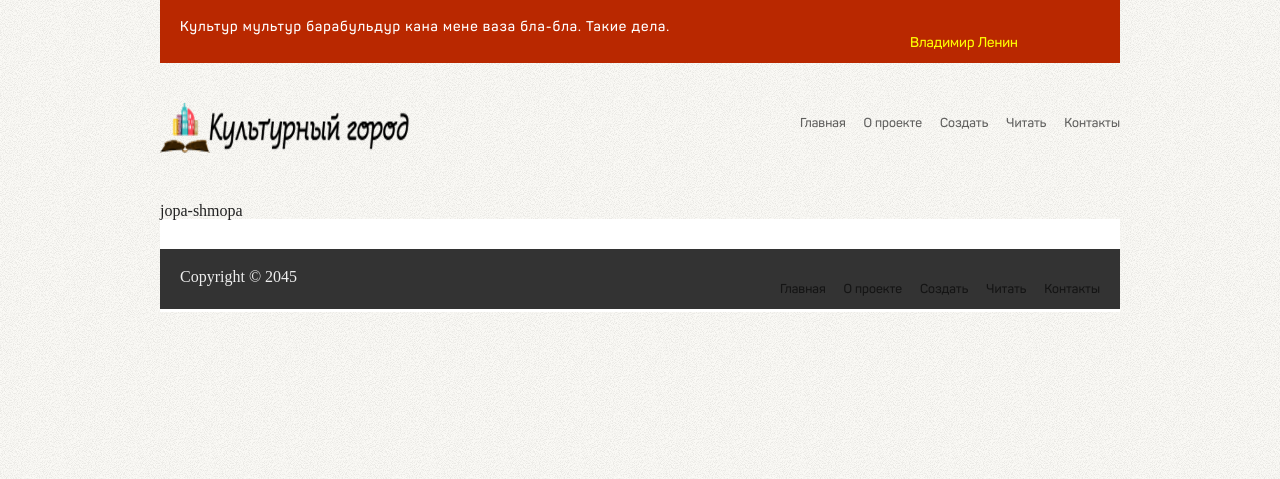
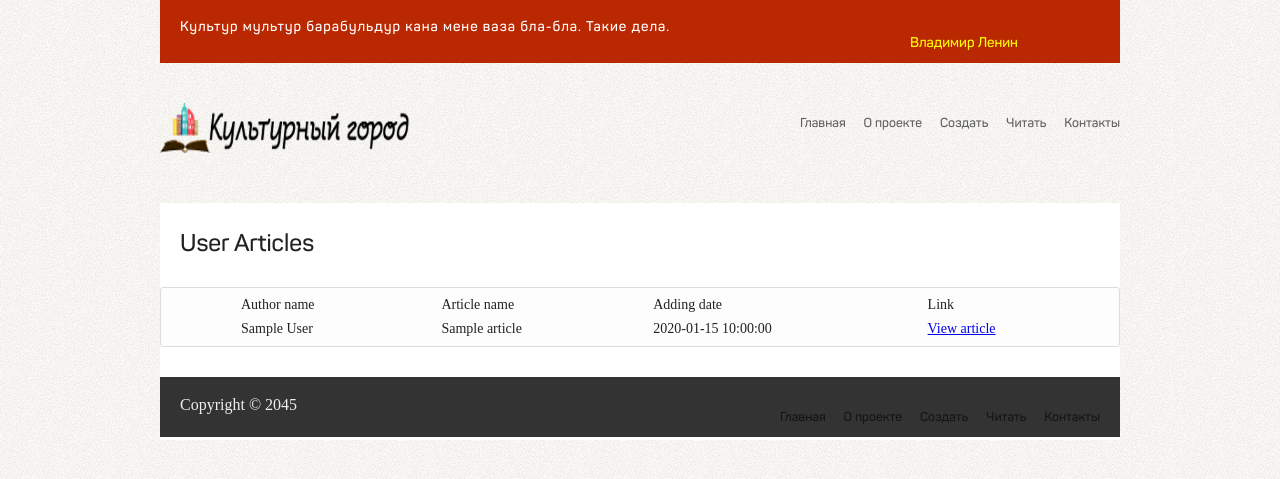
Before and after one commit to Alchick/city-city, a Flask app: page /read.html in a window 1280 px wide. Shown: the top 479 px of the page. Run offline with Flask 2, Linux system fonts and the light colour scheme; tables that the repository leaves empty hold one stand-in row (values such as "Sample post"); lists and menus that the app fills with data are empty.

Commit message:
add read article page, style and environment code

```diff
--- a/NOTES.txt
+++ b/NOTES.txt
@@ -1,3 +1,7 @@
 while change field name in models.py (database field-name), all data is dissimissed
 be careful Luke when you change some fields, you should have reserv databse, reserve valid data
 downgrade database version doesnt save you from this misunderstanding
+
+no URI for localhost:5000 - shoudl make!!!
+
+how display articles?
--- a/app/functions.py
+++ b/app/functions.py
@@ -10,8 +10,8 @@ from datetime import datetime
 from sqlalchemy.exc import DataError
 OK_STATUS = 0
 
-ALLOWED_EXTENSIONS = set(['pdf', 'jpeg', 'doc', 'docx', 'tiff', 'png', 'txt'])
-UPLOAD_FOLDER = '/tmp/file-storage'
+ALLOWED_EXTENSIONS = set(['pdf', 'jpeg', 'doc', 'docx', 'tiff', 'png', 'txt', 'jpg'])
+UPLOAD_FOLDER = '/home/e.sergeev/private_repos/city-city/app/static/filestorage/'
 
 def allowed_file(filename):
     if '.' in filename and \
@@ -71,3 +71,9 @@ def save_data_to_db(request):#field can be empty?
         #database is lock
         #another transaction
         #tables does not exists
+
+
+
+
+def get_data_from_db():
+    return models.Articles.query.all()
--- a/app/static/css/stylemain.css
+++ b/app/static/css/stylemain.css
@@ -166,7 +166,7 @@ blockquote {
 
 .menu {
     float: right;
-    width: 400px;
+    width: 450px;
     font-size: 80%;
     opacity: 0.6;
     color:black;
@@ -467,6 +467,41 @@ blockquote {
     overflow:hidden;
 }
 
+.articles {
+    width: 100%;
+    float:left;
+    background: #ffffff;
+}
+.articles h1 {
+    margin: 20px;
+}
+.articles a {
+    cursor: pointer;
+}
+
+.articles table {
+    text-align: left;
+    border-collapse: separate;
+    border: 1px solid #ddd;
+    border-spacing: 80px 10px;
+    border-radius: 3px;
+    background: #fdfdfd;
+    font-size: 14px;
+    width: 100%;
+}
+.articles td,th {
+    padding-left: 0px;
+
+}
+
+.get-article {
+    overflow:hidden;
+}
+.get-article p {
+    text-align:center;
+}
+
+
 /*form {
     display:block;
     margin: 0 auto;
--- a/app/templates/create.html
+++ b/app/templates/create.html
@@ -16,6 +16,7 @@
        <p>Set you name:<br>{{form.author_name}}</p>
        <p>Set article name:<br>{{form.article_name}}</p>
        <p>Set your email:<br>{{form.email}}</p>
+       <!--Add cleaning form after send article to database -->
       <!-- <p>Set you name:<br><input type="text" name="author_name"></p>
        <p>Set article_name:<br><input type="text" name="article_name"></p>
        <p>Set email:<br><input type="text" name="email"></p> -->
--- a/app/templates/read.html
+++ b/app/templates/read.html
@@ -1,5 +1,30 @@
 {% extends "base.html" %}
 {% block content %}
-<p>jopa-shmopa</p>
-
+  <div class="articles">
+    <h1>User Articles </h1>
+   <!-- <ul>
+   {% for record in records %}
+      <li>author - {{record.author_name}}</li>
+      <li>article - {{record.article_name}}</li>
+      <li>add date - {{record.date}}</li>
+      <li><a href="get_file.html?filename={{record.file_name}}">View article</a></li><br>
+    {% endfor %}
+    </ul> -->
+  <table>
+    <tr>
+      <th>Author name</th>
+      <th>Article name</th>
+      <th>Adding date</th>
+      <th>Link</th>
+    </tr>
+    {% for record in records %}
+    <tr>
+      <th>{{record.author_name}}</th>
+      <th>{{record.article_name}}</th>
+      <th>{{record.date}}</th>
+      <th><a href="get_file.html?filename={{record.file_name}}">View article</a></th>
+    </tr>
+    {% endfor %}
+  </table>
+  </div>
 {% endblock %}
--- a/app/views.py
+++ b/app/views.py
@@ -1,14 +1,18 @@
 import os
-from flask import render_template, request, flash
+from flask import render_template, request, flash, url_for
 from app import app
 from forms import ArticleForms
-from functions import save_request_data
+from functions import save_request_data, get_data_from_db
+import pprint
 
-
-
+@app.route('/bla-bla-pizda/')
+def pizda():
+    pass
 @app.route('/')
 @app.route('/index.html')
 def index():
+    print url_for('pizda')
+    print url_for('static', filename='css/stylemain.css')
     return render_template("index.html")
 
 
@@ -19,10 +23,18 @@ def about():
     return render_template("about.html")
 
 
-
 @app.route('/read.html')
 def contacts():
-    return render_template("read.html")
+    records = get_data_from_db()
+    return render_template("read.html",
+                           records = records)
+
+@app.route('/get_file.html')
+def get_file():
+    filename = request.args.get('filename') #could it be empty?
+    return render_template("get_file.html",
+                          filename = filename)
+
 
 @app.route('/contacts.html')
 def contact():
--- a/config.py
+++ b/config.py
@@ -5,7 +5,8 @@ CSRF_ENABLED = True
 SECRET_KEY = 'you-will-never-guess'
 #configuration for saving data
 ALLOWED_EXTENSIONS = set(['pdf', 'jpeg', 'doc', 'docx', 'tiff', 'png'])
-UPLOAD_FOLDER = '/tmp/file-storage'
+#change path to more universal
+UPLOAD_FOLDER = '/home/e.sergeev/private_repos/city-city/app/static/filestorage/'
 app.config['MAX_CONTENT_LENGTH'] = 200 * 1024 * 1024
 
 '''
```
Also changed, not shown: app/templates/get_file.html (added, +10 -0 lines).
